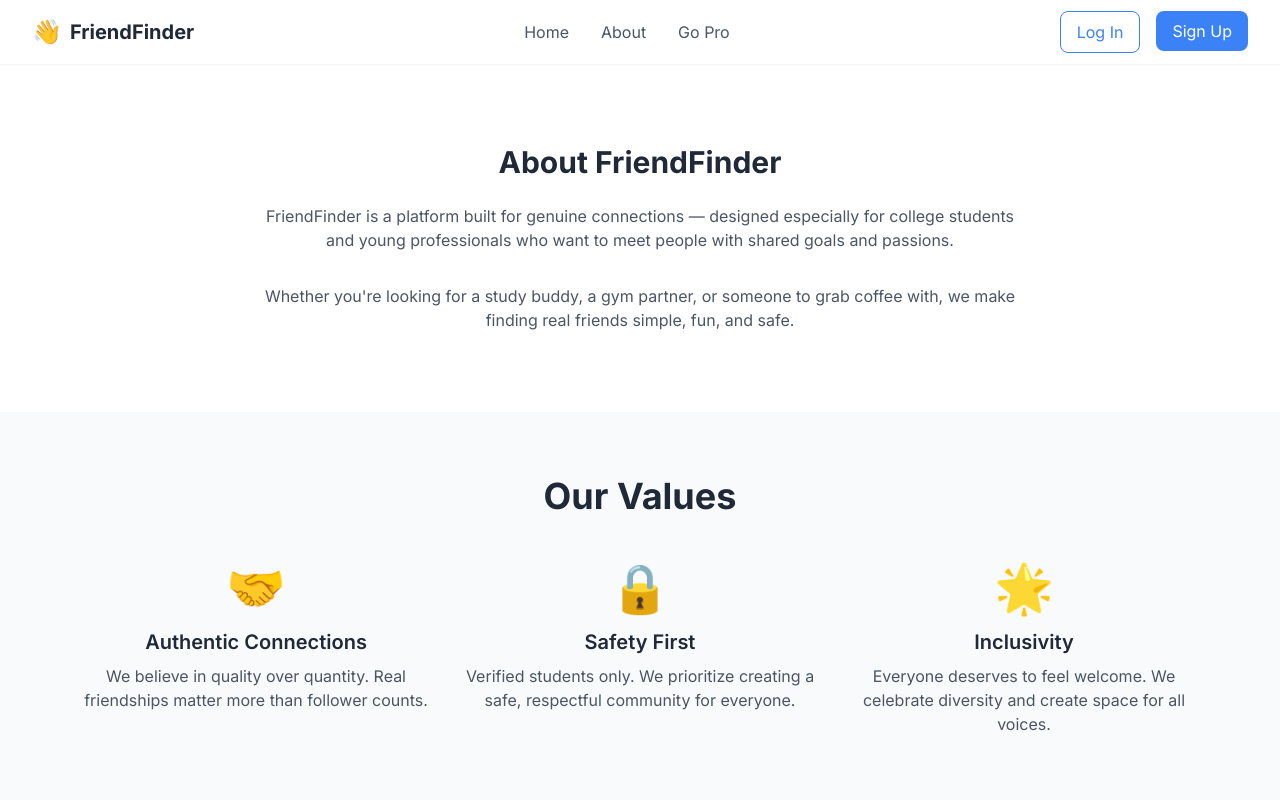
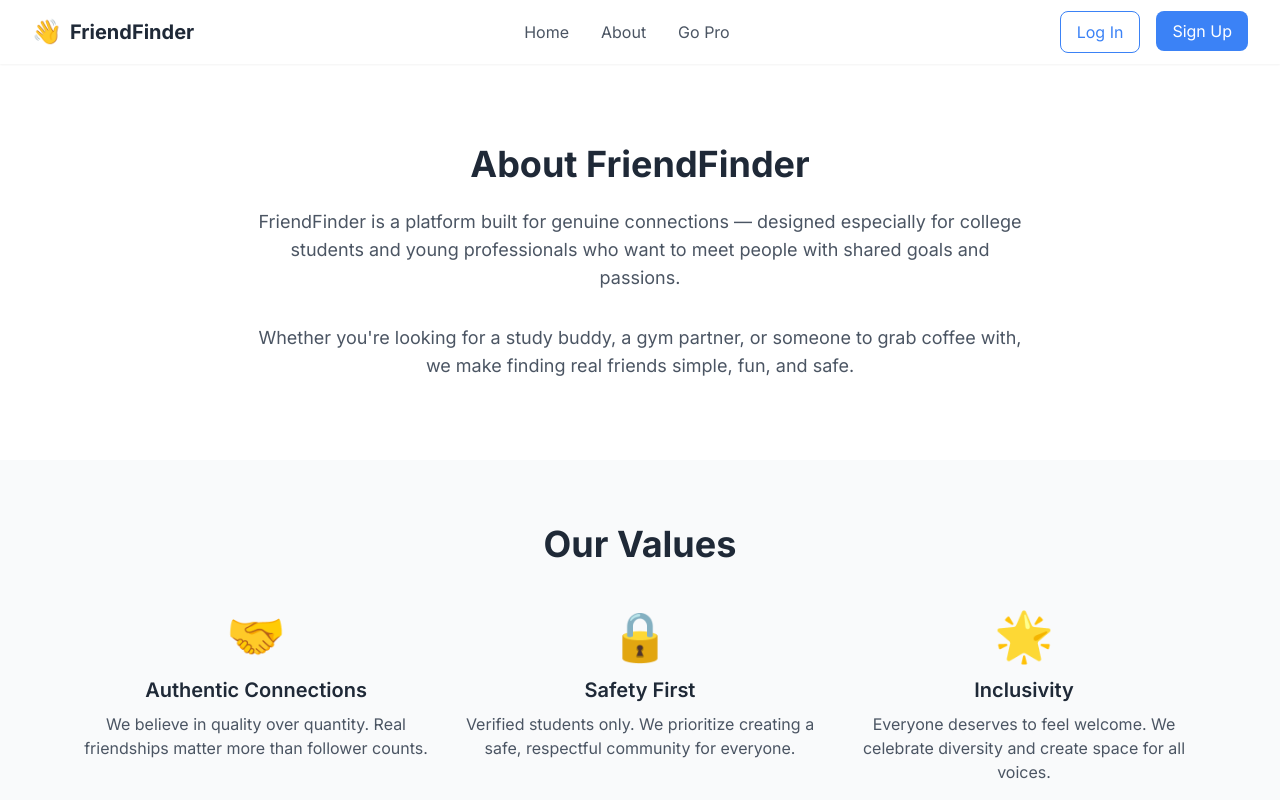
Before and after one commit to Laibrez/FriendFinder, a React app in the folder Frontend/: page / in a window 1280 px wide. Shown: the top 800 px of the page. Built offline with nearby package versions, Linux system fonts and the light colour scheme.

Commit message:
Update AboutSection.js

```diff
--- a/Frontend/src/components/AboutSection.js
+++ b/Frontend/src/components/AboutSection.js
@@ -2,12 +2,21 @@ import React from "react";
 
 export default function AboutSection() {
   return (
-    <section id="about" className="py-20 px-6 bg-white text-center">
-      <h2 className="text-3xl font-bold text-gray-800 mb-6">About FriendFinder</h2>
-      <p className="text-gray-600 max-w-3xl mx-auto mb-8">
+    <section
+      id="about"
+      aria-labelledby="about-heading"
+      className="py-20 px-6 bg-white text-center"
+    >
+      <h2
+        id="about-heading"
+        className="text-3xl md:text-4xl font-bold text-gray-800 mb-6"
+      >
+        About FriendFinder
+      </h2>
+      <p className="text-lg text-gray-600 max-w-3xl mx-auto mb-8">
         FriendFinder is a platform built for genuine connections — designed especially for college students and young professionals who want to meet people with shared goals and passions.
       </p>
-      <p className="text-gray-600 max-w-3xl mx-auto">
+      <p className="text-lg text-gray-600 max-w-3xl mx-auto">
         Whether you're looking for a study buddy, a gym partner, or someone to grab coffee with, we make finding real friends simple, fun, and safe.
       </p>
     </section>
```
